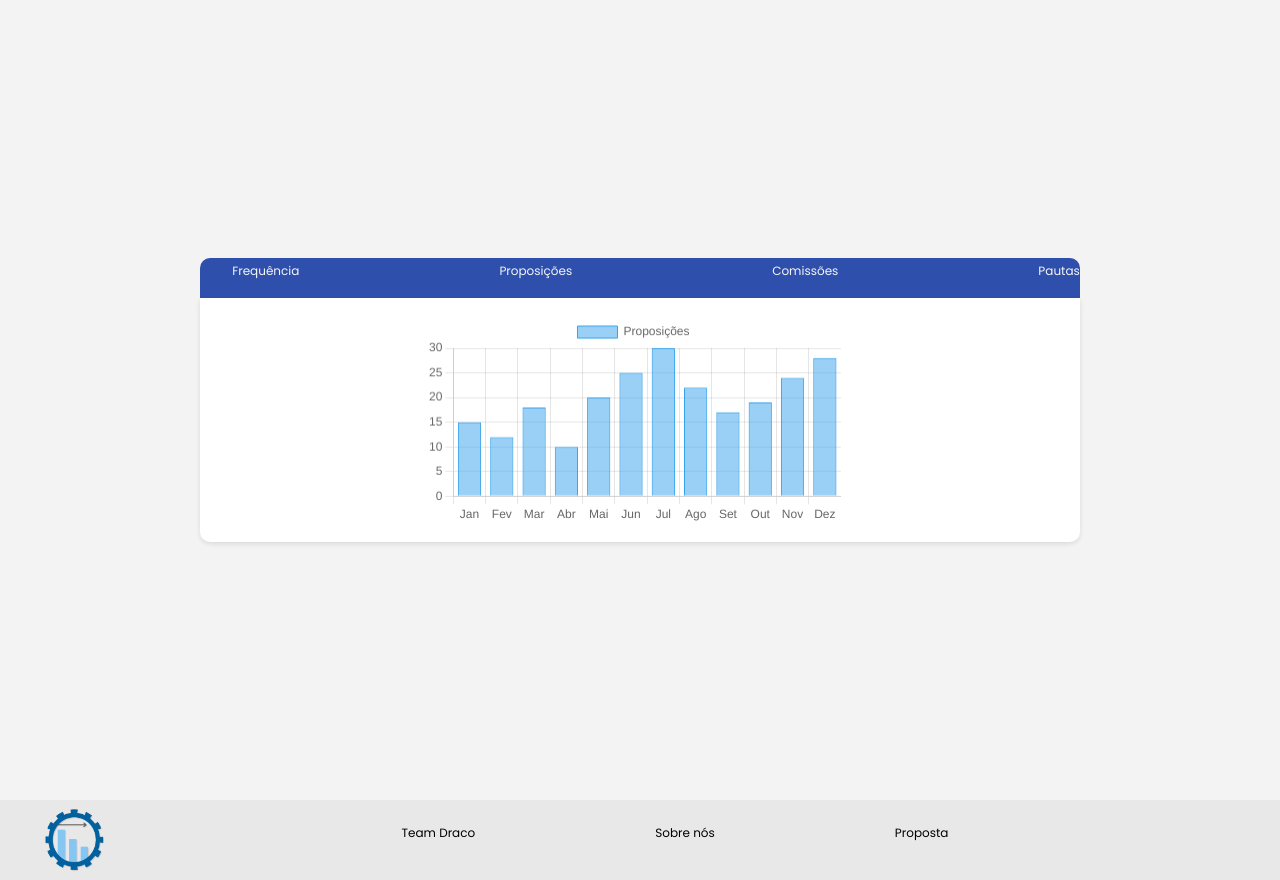
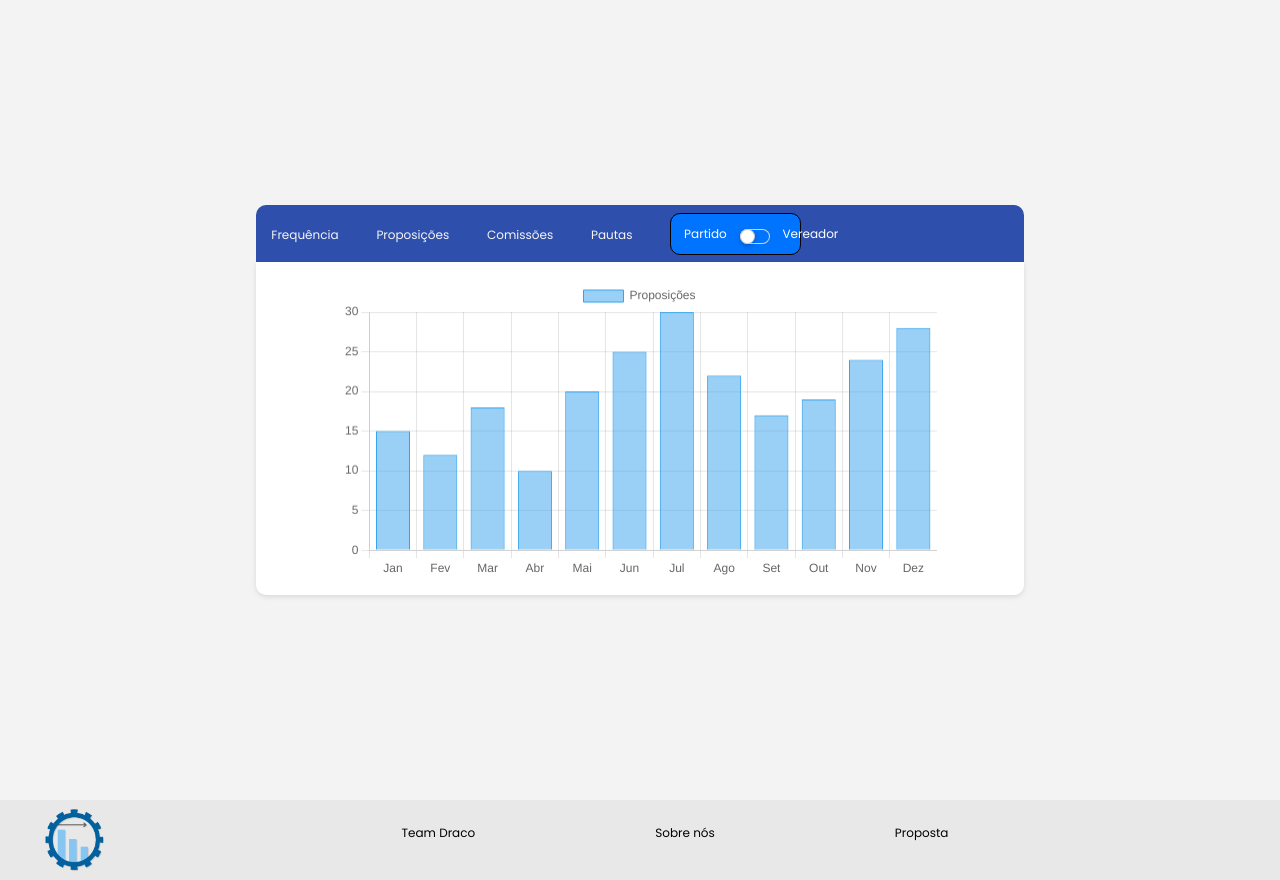
Before and after one commit to Draco-Imperium/API_FATEC1, a Flask app: page /graficos in a window 1280 px wide. Shown: the part 100-980 px from the top of the page. Run offline with Flask 3, Linux system fonts and the light colour scheme; some libraries are stand-ins or nearby versions.

Commit message:
Update graficos.html

```diff
--- a/app/static/css/grafico.css
+++ b/app/static/css/grafico.css
@@ -11,16 +11,18 @@ main {
     display: flex;
     justify-content: center;
     align-items: center;
-    background-color: white;
+    background-color: rgb(255, 255, 255);
     border-radius: 0px 0px 10px 10px;
     padding: 10px;
     width: 600px;
     max-width: 100%;
     box-shadow: 0 2px 5px rgba(0, 0, 0, 0.1);
 }
-
+.div{
+    width: 60%;
+}
 #graficoContainer {
-    width: 50%;
+    width: 80%;
     height: auto;
     margin: 1%;
 }
@@ -41,9 +43,11 @@ canvas {
     display: flex;
     align-items: center;
     list-style: none;
-    gap: 200px;
+    gap: 10%;
+    margin: 0;
+    padding: 1%;
+    margin-left: 1%;
 }
-
 .navigation-items > li > a {
     text-align: center;
     color: #f6f6f6;
@@ -66,7 +70,7 @@ canvas {
 .dropdown-menu {
     display: none;
     position: absolute;
-    background-color: #2F4FAC;
+    /* background-color: #2F4FAC; */
     border-radius: 0% 0% 10% 10%;
     border: none;
     text-align: center;
@@ -80,7 +84,7 @@ canvas {
     padding: 10px;
     width: 100%;
     display: block;
-    color: #ffffff;
+    color: #2F4FAC;
     text-decoration: none;
     border-radius: 0% 0% 10% 10%;
     font-size: 12px;
@@ -89,3 +93,64 @@ canvas {
 .dropdown-menu li a:hover {
     color: #0073ff;
 }
+.pev{
+    display: flex;
+    border-radius: 10px;
+    border: solid 1px black;
+    background-color: #0073ff;
+}
+.pev h5{
+    font-weight: 400;
+    font-size: 12px;
+    color: #fff;
+    margin: 10%;
+}
+
+/* Botão toggle */
+.onoff input.toggle {
+    display: grid;
+}
+
+.onoff input.toggle + label {
+    display: inline-block;
+    position: relative;
+    box-shadow: inset 0 0 0px 1px #d5d5d5;
+    height: 15px;
+    width: 30px;
+    border-radius: 30px;
+    background: #0073ff;
+}
+
+.onoff input.toggle + label:before {
+    content: "";
+    display: block;
+    height: 15px;
+    width: 15px;
+    border-radius: 30px;
+    background: rgba(19, 191, 17, 0);
+    transition: 0.1s ease-in-out;
+}
+
+.onoff input.toggle + label:after {
+    content: "";
+    position: absolute;
+    height: 15px;
+    width: 15px;
+    top: 0;
+    left: 0px;
+    border-radius: 30px;
+    background: #fff;
+    box-shadow: inset 0 0 0 1px rgba(0, 0, 0, 0.2), 0 2px 4px rgba(0, 0, 0, 0.2);
+    transition: 0.1s ease-in-out;
+}
+
+.onoff input.toggle:checked + label:before {
+    width: 30px;
+    background: #0073ff;
+    box-shadow: inset 0 0 0px 1px #d5d5d5;
+}
+
+.onoff input.toggle:checked + label:after {
+    left: 15px;
+    box-shadow: inset 0 0 0 1px #d5d5d5, 0 2px 4px rgba(0, 0, 0, 0.2);
+}
--- a/app/templates/graficos.html
+++ b/app/templates/graficos.html
@@ -1,13 +1,11 @@
 <!DOCTYPE html>
 <html lang="pt-br">
+
 <head>
   <meta charset="UTF-8" />
   <meta name="viewport" content="width=device-width, initial-scale=1.0" />
   <title>Gráficos com Chart.js</title>
-    <link
-      rel="stylesheet"
-      href="{{ url_for('static', filename='css/grafico.css') }}"
-    />
+  <link rel="stylesheet" href="{{ url_for('static', filename='css/grafico.css') }}" />
   {% include 'headFH.html' %}
 </head>
 
@@ -15,7 +13,7 @@
   {% include 'header.html' %}
 
   <main class="main">
-      <div>
+    <div class="div">
       <nav class="navigation-bar">
         <ul class="navigation-items">
           <li class="dropdown">
@@ -45,13 +43,23 @@
           <li class="dropdown">
             <a href="#">Pautas</a>
             <ul class="dropdown-menu">
-                        <li><a href="#">Economia</a></li>
-                        <li><a href="#">Saúde</a></li>
-                        <li><a href="#">Educação</a></li>
-                        <li><a href="#">Segurança</a></li>
+              <li><a href="#">Justiça, Redação e Direitos Humanos</a></li>
+              <li><a href="#">Ética</a></li>
+              <li><a href="#">Planejamento urbano, Obras e Tranportes</a></li>
               <li><a href="#">Meio ambiente</a></li>
+              <li><a href="#">Economia, Finanças e Orçamento</a></li>
+              <li><a href="#">Educação e Promoção social</a></li>
             </ul>
           </li>
+          <section class="pev">
+            <h5>Partido</h5>
+            <div class="onoff">
+              <input type="checkbox" class="toggle" id="onoff1">
+              <label for="onoff1"></label>
+            </div>
+            <h5>Vereador</h5>
+          </section>
+          <li></li>
         </ul>
       </nav>
       <div class="container">
@@ -64,5 +72,7 @@
   {% include 'footer.html' %}
   <script src="https://cdn.jsdelivr.net/npm/chart.js"></script>
   <script src="{{ url_for('static', filename='javascript/graficos.js') }}"></script>
+  <script src="https://ajax.googleapis.com/ajax/libs/jquery/2.1.1/jquery.min.js"></script>
 </body>
+
 </html>
```
Also changed, not shown: app/static/javascript/graficos2.js (added, +16 -0 lines). Lines whose indentation alone changed are shown as unchanged.
